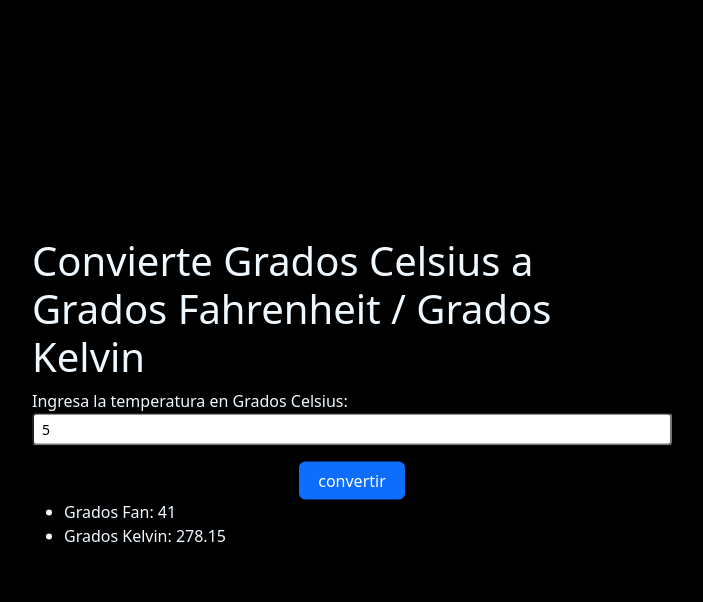
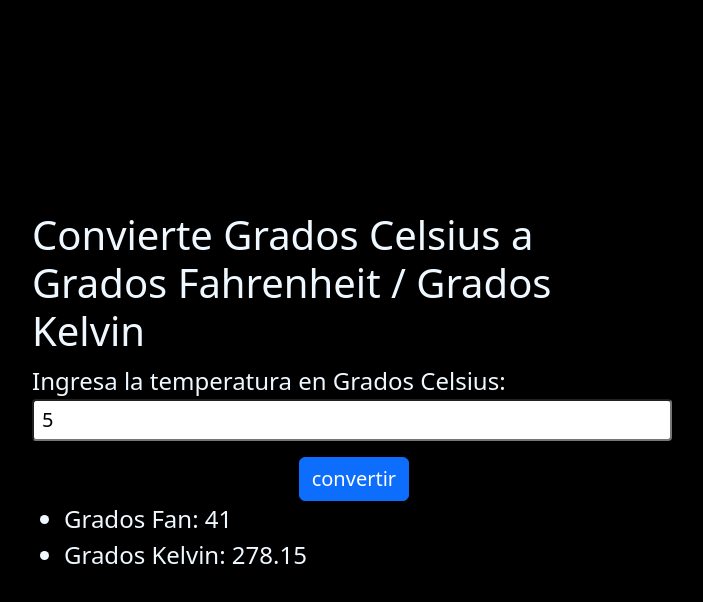
Before and after one commit to JuanCamiloB777/Conversion-Temperatura, a plain HTML site: page index.html in a window 1280 px wide. Both pictures are taken after typing "5" into the empty fields and a click on the button "convertir". Shown: the whole page, without its empty margins (288-991 px from the left). Drawn offline with nearby package versions, Linux system fonts and the light colour scheme.

Commit message:
modifique los tamaños usando Bootstrap

```diff
--- a/index.html
+++ b/index.html
@@ -19,11 +19,11 @@
         <div class="position-absolute top-50 start-50 translate-middle">
             <div class="d-flex flex-column mb-3">
                 <h1> Convierte Grados Celsius a Grados Fahrenheit / Grados Kelvin</h1>
-                <label for="inputGrados">Ingresa la temperatura en Grados Celsius: </label>
-                <input id="inputGrados" class="form-control-sm" type="number" placeholder="Ingresa la temperatura ...">
+                <label for="inputGrados" class="fs-4">Ingresa la temperatura en Grados Celsius: </label>
+                <input id="inputGrados" class="form-control-sm fs-5" type="number" placeholder="Ingresa la temperatura ...">
             </div>
             <div class="d-grid gap-2 col-2 mx-auto">
-                <button type="button" class="btn btn-primary" id="convertirTemp">convertir</button>
+                <button type="button" class="btn btn-primary fs-5" id="convertirTemp">convertir</button>
             </div>
             <ul id="resultado"></ul>
         </div>
--- a/logica.js
+++ b/logica.js
@@ -5,17 +5,17 @@ const resultado = document.getElementById("resultado")
 boton.addEventListener("click",function(){
     const datosNumero = Number(datos.value)
     if(datosNumero===0){
-        resultado.textContent = "Agrega un valor valido porfis :3"
+        resultado.innerHTML = `<li class="conversion fs-5">Agrega un valor valido porfis :3</li>`
         return;
     }
 
     const Fahren = ((datosNumero*1.8)+32)
     const Kelvin = (datosNumero+273.15)
     resultado.innerHTML = `
-    <li class="conversion">
+    <li class="conversion fs-4">
     Grados Fan: ${Fahren}
     </li>
-    <li class="conversion">
+    <li class="conversion fs-4">
     Grados Kelvin: ${Kelvin}
     </li>
     `
```
